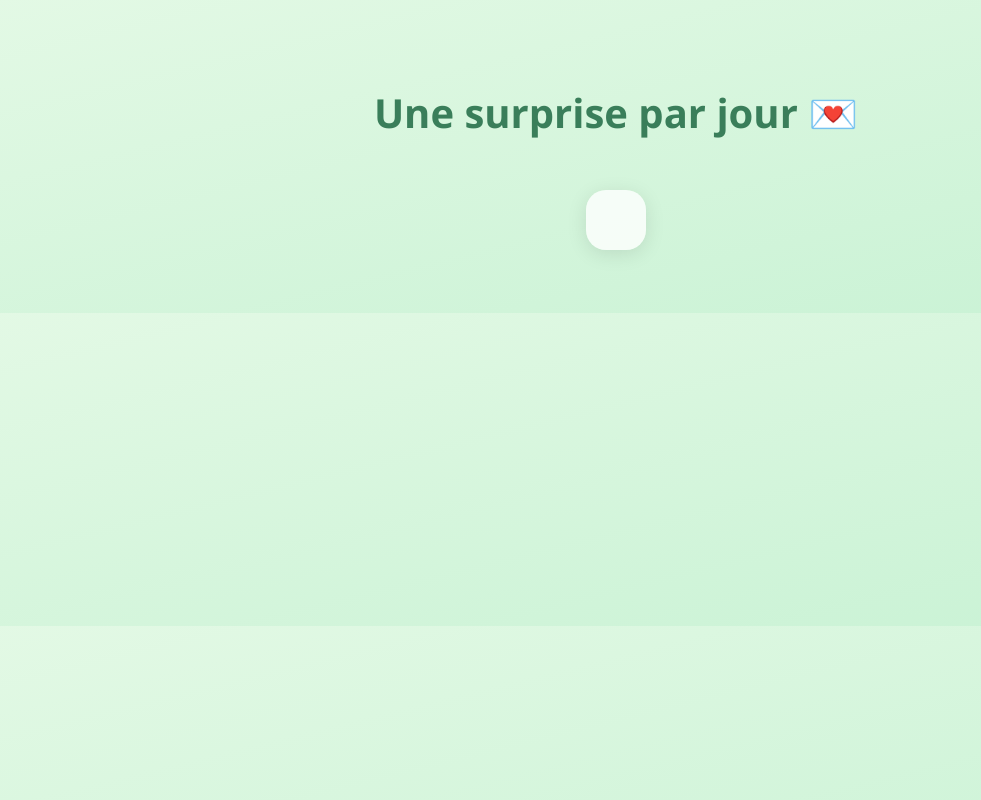
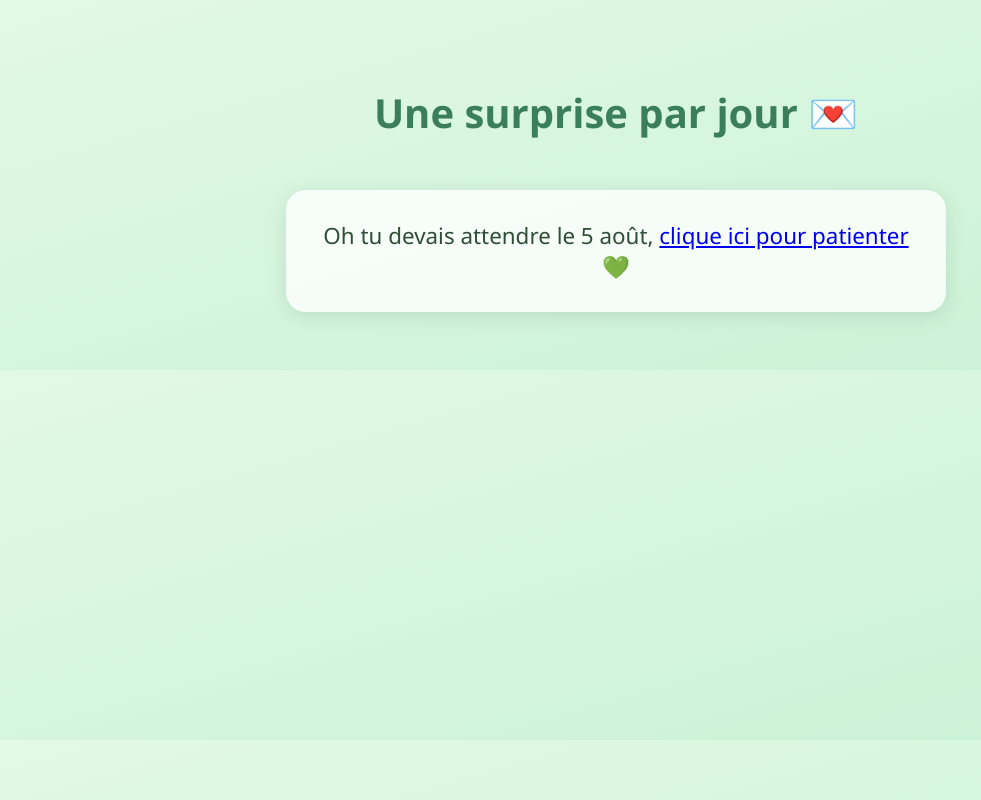
Before and after one commit to trollgit/3ans, a plain HTML site: page index.html in a window 1280 px wide. Shown: the whole page, without its empty margins (24-1005 px from the left). Drawn offline with Linux system fonts and the light colour scheme.

Commit message:
Update index.html

```diff
--- a/index.html
+++ b/index.html
@@ -29,7 +29,7 @@
     if (messages[todayKey]) {
       messageElement.textContent = messages[todayKey];
     } else if (today < new Date("2025-08-05")) {
-      messageElement.textContent = "Oh tu devais attendre le 5 Aout , <a href="https://www.youtube.com/watch?v=KG6ft_YDp5k&t=45s&ab_channel=GIMS=21s"> pour patienter</a>;
+     messageElement.innerHTML = 'Oh tu devais attendre le 5 août, <a href="https://www.youtube.com/watch?v=KG6ft_YDp5k&t=45s" target="_blank">clique ici pour patienter</a> 💚';
     } else if (today > new Date("2025-09-09")) {
       messageElement.textContent = "Les surprises sont finies... mais pas mon amour pour toi 💖";
     } else {
```
